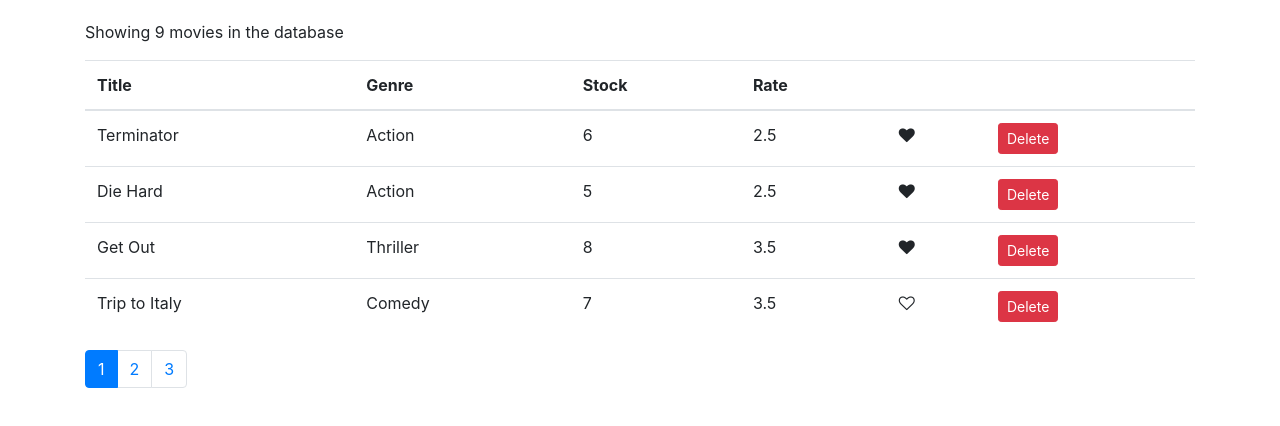
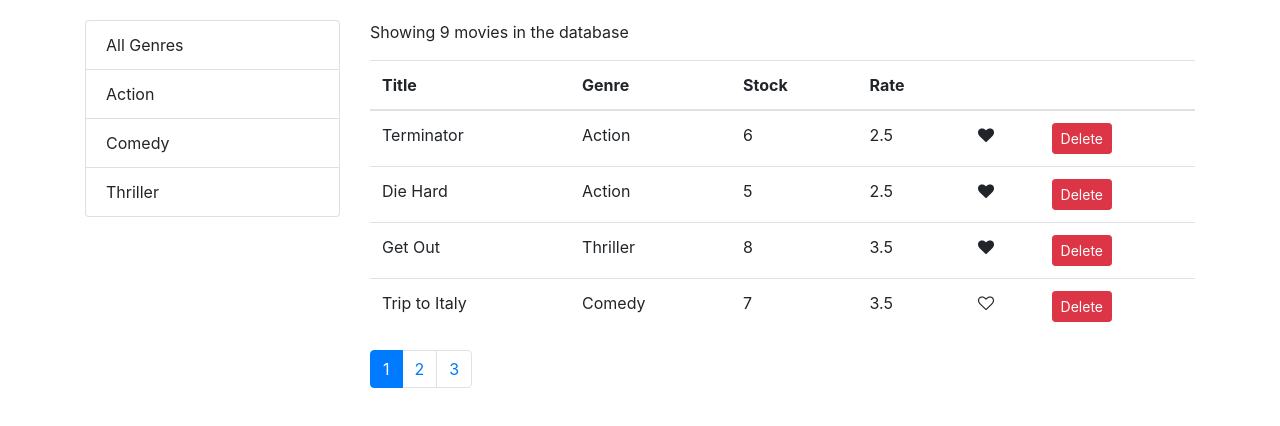
Before and after one commit to honorezemagho/moma, a React (Create React App) app: page / in a window 1280 px wide. Shown: the top 426 px of the page. Built offline with nearby package versions, Linux system fonts and the light colour scheme.

Commit message:
adding filtering movies

```diff
--- /dev/null
+++ b/src/components/common/listGroup.jsx
@@ -0,0 +1,24 @@
+import React from 'react';
+
+const ListGroup = (props) => {
+
+    const {items, selectedItem, onItemSelect, textProperty, valueProperty} = props;
+       return (
+            <ul className="list-group">
+                {items.map(item => (
+                    <li onClick={() => onItemSelect(item)}
+                        key={item[valueProperty]}
+                        className={item=== selectedItem ? "list-group-item active": "list-group-item"}>
+                    {item[textProperty]}
+                    </li>
+                ))}
+            </ul>
+        );
+}
+
+ListGroup.defaultProps = {
+    textProperty: 'name',
+    valueProperty: '_id'
+}
+
+export default ListGroup;
--- a/src/components/common/pagination.jsx
+++ b/src/components/common/pagination.jsx
@@ -4,13 +4,11 @@ import _ from "lodash";
 
 const Pagination  = props =>  {
     const {itemsCount,pageSize, onPageChange, currentPage}  = props;
-    console.log(currentPage);
 
     const pagesCount = Math.ceil(itemsCount / pageSize);
 
     if(pagesCount === 1) return null;
     let pages =  _.range(1,pagesCount +1);
-    console.log(itemsCount);
 
         return (
             <nav aria-label="Page navigation example">
--- a/src/components/movies.jsx
+++ b/src/components/movies.jsx
@@ -1,14 +1,24 @@
 import React, {Component} from 'react';
 import {getMovies} from "../services/fakeMovieService";
+import {getGenres} from '../services/fakeGenreService';
 import Like from './common/like';
+import ListGroup from "./common/listGroup";
 import Pagination from "./common/pagination";
 import {paginate} from '../utils/paginate';
 
 class Movies extends Component{
 state = {
-    movies : getMovies(),
+    movies: [],
+    genres: [],
+    selectedGenre: 0,
     currentPage: 1,
     pageSize: 4
+}
+
+componentDidMount() {
+    const genres = [{name: 'All Genres'}, ...getGenres()]
+
+    this.setState({movies: getMovies(), genres})
 }
 
     handleDelete  = (movie) => {
@@ -28,17 +38,32 @@ state = {
     this.setState({ currentPage: page});
     }
 
+    handleGenreSelect = genre =>{
+        this.setState({selectedGenre: genre, currentPage: 1});
+    }
+
     render() {
     const {length: MoviesCount} = this.state.movies;
-    const {pageSize, currentPage,movies: allMovies} = this.state;
+    const {pageSize, currentPage,movies: allMovies, selectedGenre} = this.state;
 
 if(MoviesCount === 0)
     return <p> There are no movies in the database</p>;
 
-    const movies = paginate(allMovies, currentPage, pageSize);
+    const filtered = selectedGenre && selectedGenre._id
+        ? allMovies.filter(m => m.genre._id === selectedGenre._id)
+        : allMovies;
 
-        return( <React.Fragment>
-                <p> Showing {MoviesCount} movies in the database</p>
+    const movies = paginate(filtered, currentPage, pageSize);
+
+        return( <div className="row">
+
+                <div className="col-3">
+                    <ListGroup items={this.state.genres}
+                               selectedItem ={this.state.selectedGenre}
+                               onItemSelect={this.handleGenreSelect}/>
+                </div>
+                    <div className="col-md-9">
+                <p> Showing {filtered.length} movies in the database</p>
         <table className="table">
             <thead>
             <tr>
@@ -67,12 +92,13 @@ if(MoviesCount === 0)
             })}
             </tbody>
         </table>
-                <Pagination itemsCount={MoviesCount}
+                <Pagination itemsCount={filtered.length}
                             pageSize={pageSize}
                             currentPage={currentPage}
                             onPageChange={this.handlePageChange}
                 />
-        </React.Fragment>
+                    </div>
+                </div>
         );
     }
 }
```
Also changed, not shown: 1 other file (tests, documents, lock files or other folders).
